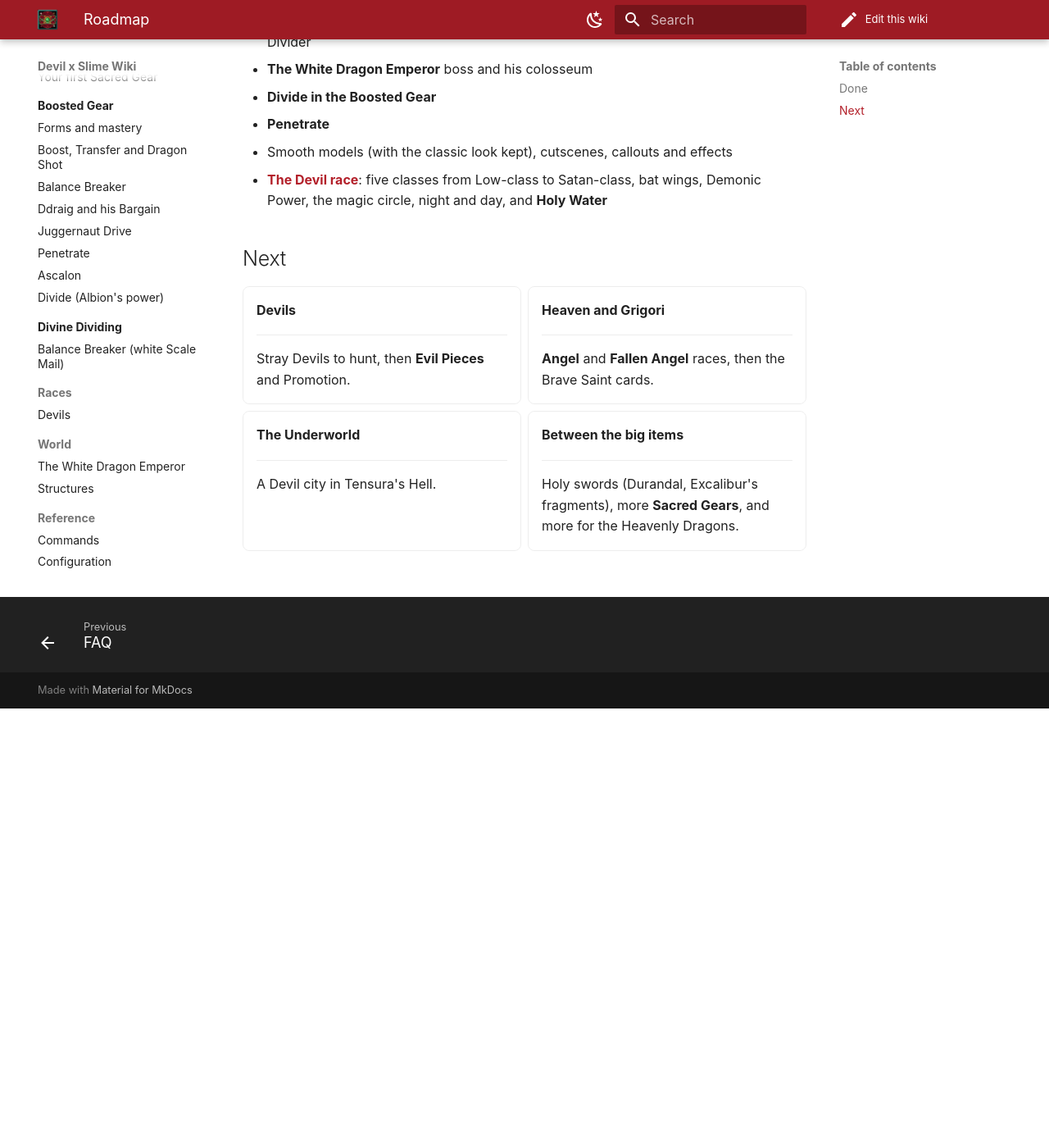
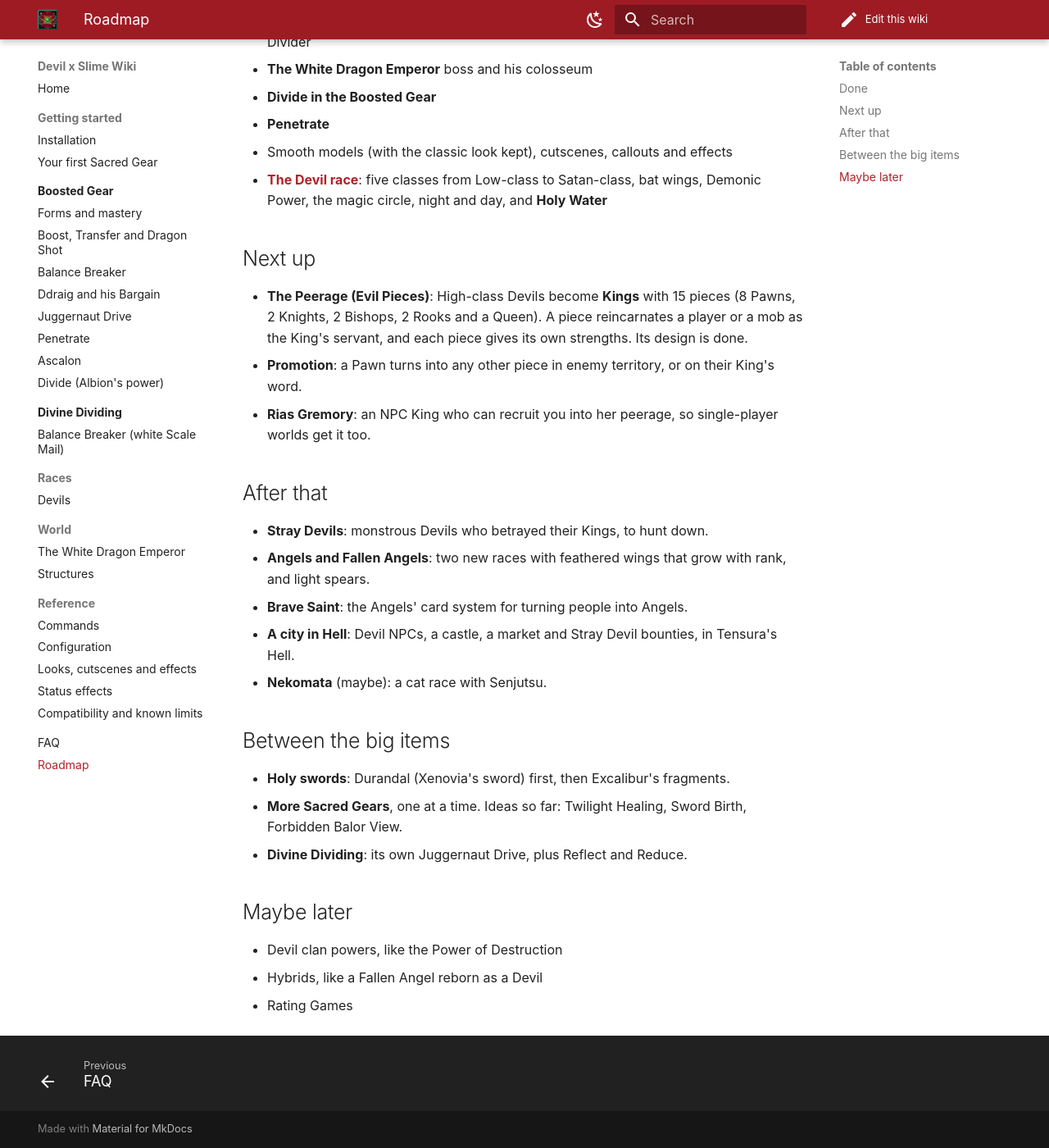
Before and after one commit to Malwikpl/devil-x-slime-wiki, an MkDocs documentation site: the page built from docs/roadmap.md, in a window 1280 px wide and 1400 px high, scrolled down 536 px. Shown: the whole window at 82% size. Built offline with MkDocs 1.6.1 and Material for MkDocs 9.7.7, drawn with Linux system fonts in a browser that asks for light colours; comment, search, counter and statistics services are not loaded.

Commit message:
Update the roadmap: Peerage, Promotion and Rias next
Co-Authored-By: Claude Opus 5.5 (1M context) <noreply@anthropic.com>
Claude-Session: https://claude.ai/code/session_01UCcnHWzyPU9hexkjxzyvPV

```diff
--- a/docs/roadmap.md
+++ b/docs/roadmap.md
@@ -19,32 +19,30 @@ world. These are plans, not promises, and the order can change.
 - **[The Devil race](races/devil.md)**: five classes from Low-class to Satan-class, bat wings, Demonic Power, the magic
   circle, night and day, and **Holy Water**
 
-## Next
+## Next up
 
-<div class="grid cards" markdown>
+- **The Peerage (Evil Pieces)**: High-class Devils become **Kings** with 15 pieces (8 Pawns, 2 Knights, 2 Bishops,
+  2 Rooks and a Queen). A piece reincarnates a player or a mob as the King's servant, and each piece gives its own
+  strengths. Its design is done.
+- **Promotion**: a Pawn turns into any other piece in enemy territory, or on their King's word.
+- **Rias Gremory**: an NPC King who can recruit you into her peerage, so single-player worlds get it too.
 
-- **Devils**
+## After that
 
-    ---
+- **Stray Devils**: monstrous Devils who betrayed their Kings, to hunt down.
+- **Angels and Fallen Angels**: two new races with feathered wings that grow with rank, and light spears.
+- **Brave Saint**: the Angels' card system for turning people into Angels.
+- **A city in Hell**: Devil NPCs, a castle, a market and Stray Devil bounties, in Tensura's Hell.
+- **Nekomata** (maybe): a cat race with Senjutsu.
 
-    Stray Devils to hunt, then **Evil Pieces** and Promotion.
+## Between the big items
 
-- **Heaven and Grigori**
+- **Holy swords**: Durandal (Xenovia's sword) first, then Excalibur's fragments.
+- **More Sacred Gears**, one at a time. Ideas so far: Twilight Healing, Sword Birth, Forbidden Balor View.
+- **Divine Dividing**: its own Juggernaut Drive, plus Reflect and Reduce.
 
-    ---
+## Maybe later
 
-    **Angel** and **Fallen Angel** races, then the Brave Saint cards.
-
-- **The Underworld**
-
-    ---
-
-    A Devil city in Tensura's Hell.
-
-- **Between the big items**
-
-    ---
-
-    Holy swords (Durandal, Excalibur's fragments), more **Sacred Gears**, and more for the Heavenly Dragons.
-
-</div>
+- Devil clan powers, like the Power of Destruction
+- Hybrids, like a Fallen Angel reborn as a Devil
+- Rating Games
```
